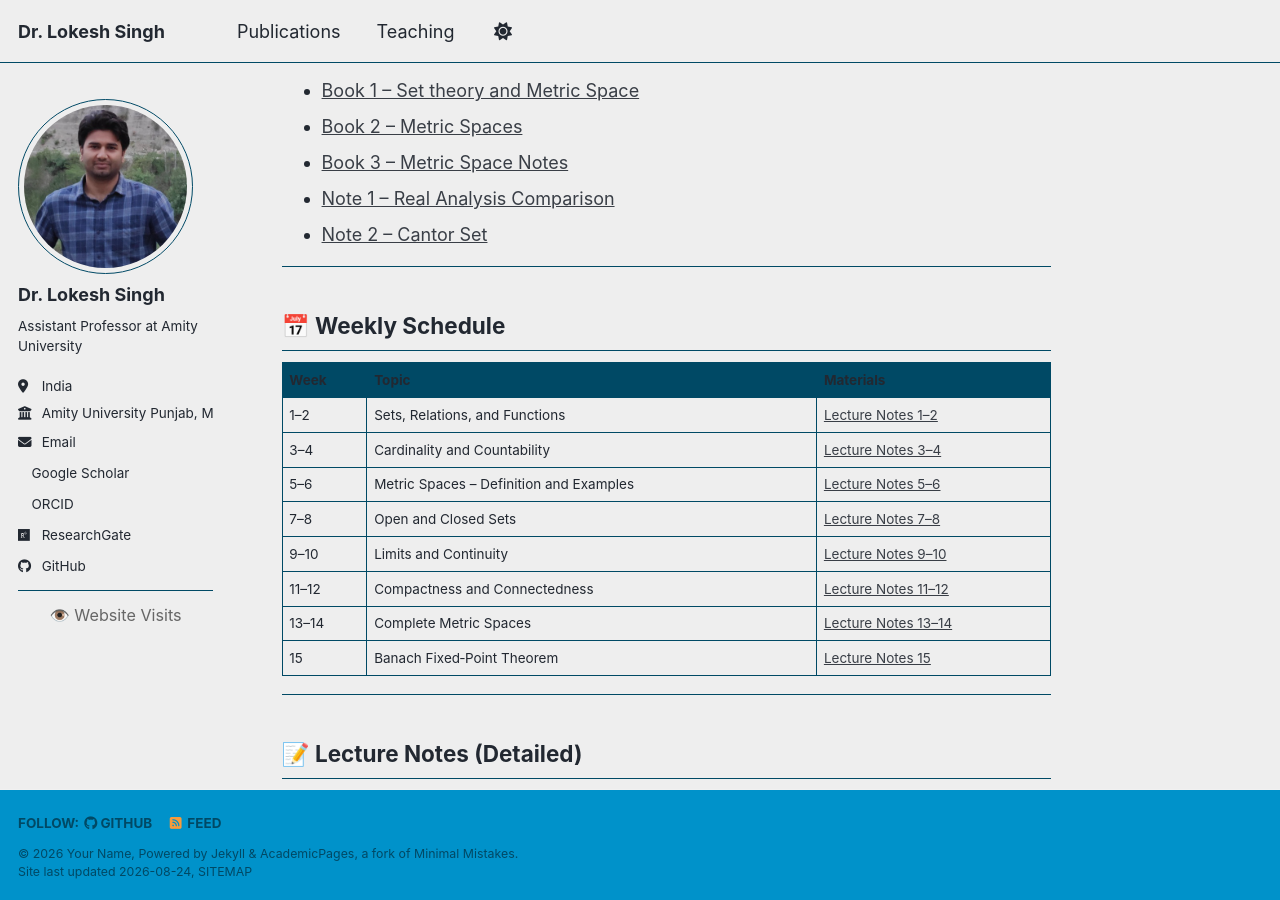
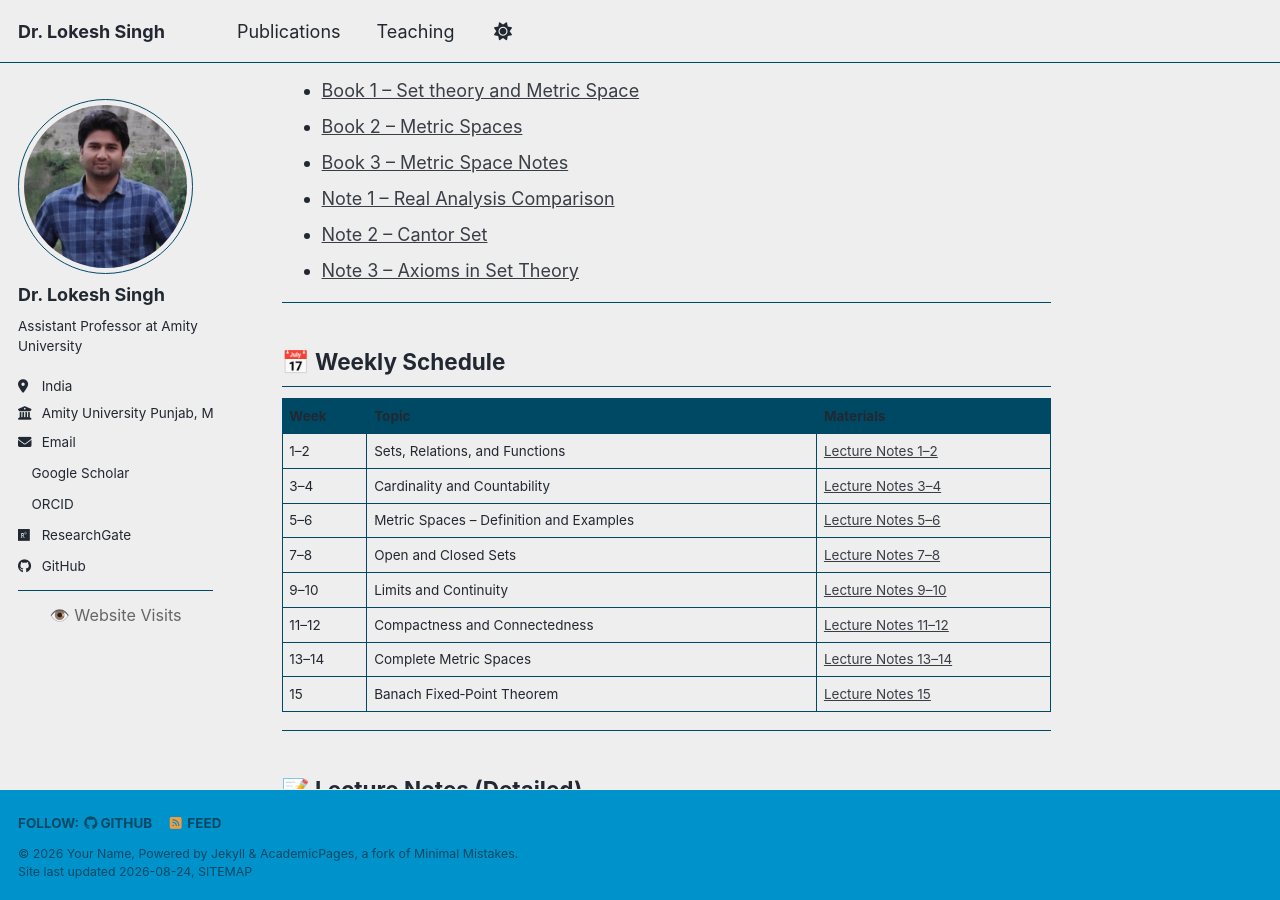
Before and after one commit to lokeshmath/lokeshmath.github.io, a Jekyll site: the page built from _pages/courses/MAT304.md, in a window 1280 px wide and 900 px high, scrolled down 774 px. Built offline with Jekyll 4.4.1, drawn with Linux system fonts in a browser that asks for light colours; comment, search, counter and statistics services are not loaded; a style sheet for code colours, icons or effects is not loaded.

Commit message:
weekly update

```diff
--- a/_pages/courses/MAT304.md
+++ b/_pages/courses/MAT304.md
@@ -33,7 +33,7 @@ A rigorous treatment of set theory, logic, and metric spaces forms the backbone
 - [Book 3 – Metric Space Notes](/files/courses/MAT304/book3.pdf)
 - [Note 1 – Real Analysis Comparison](/files/courses/MAT304/note1.pdf)
 - [Note 2 – Cantor Set](/files/courses/MAT304/cantor-set.pdf)
-
+- [Note 3 – Axioms in Set Theory](/files/courses/MAT304/axioms.pdf)
 
 ---
 
```
Also changed, not shown: 2 other files.
